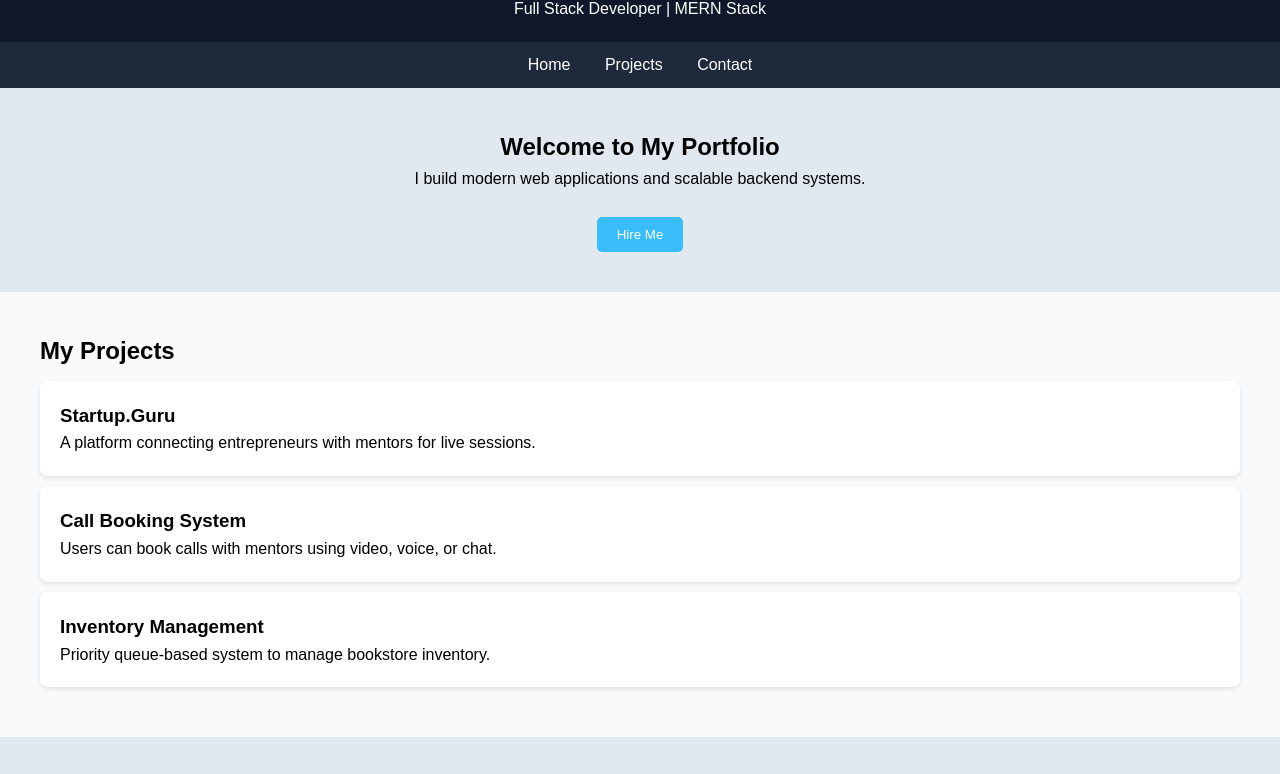
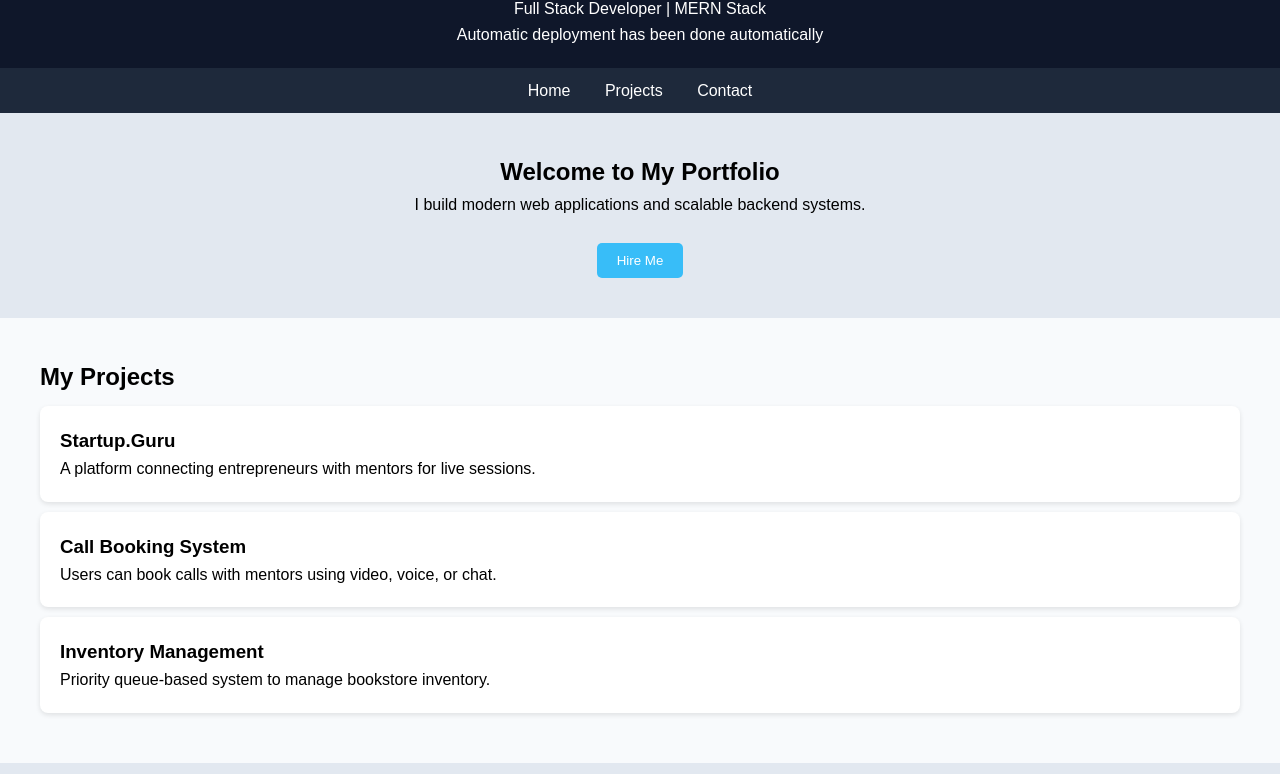
Before and after one commit to Divyakri93/task1, a plain HTML site: page index.html in a window 1280 px wide. Shown: the part 126-900 px from the top of the page. Drawn offline with Linux system fonts and the light colour scheme.

Commit message:
testing2

```diff
--- a/index.html
+++ b/index.html
@@ -95,6 +95,7 @@
       <h1>Hello CI/CD Working 🚀</h1>
         <h1>Divya Kumari</h1>
         <p>Full Stack Developer | MERN Stack</p>
+        <p>Automatic deployment has been done automatically</p>
     </header>
 
     <!-- Navbar -->
@@ -148,3 +149,7 @@
 
 </body>
 </html>
+
+
+
+<!-- //https://task1-1ykd.onrender.com -->
```
